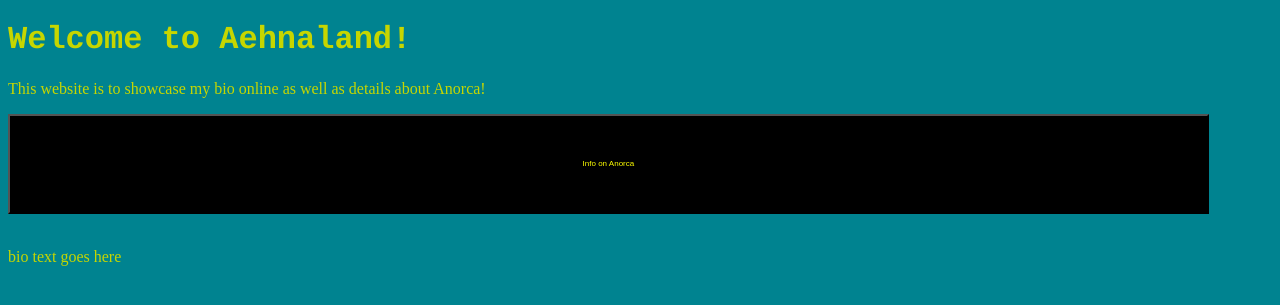
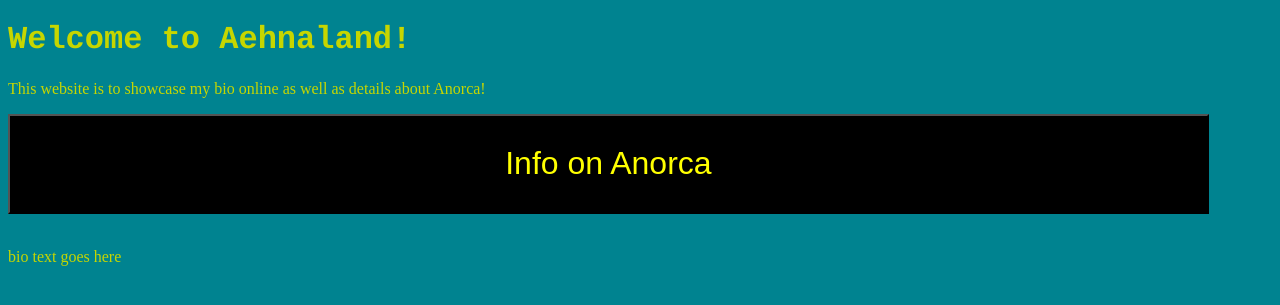
Before and after one commit to GyaraDeez/Aehnaland, a PHP site: page / in a window 1280 px wide. Shown: the top 305 px of the page. Run offline with PHP 8.4, Linux system fonts and the light colour scheme.

Commit message:
fixing nav text

```diff
--- a/style.css
+++ b/style.css
@@ -19,5 +19,5 @@ button:hover {
   height:100px;
   width:95%;
   align:center;
-  font-size:50%;
+  font-size:2em;
 }
```
